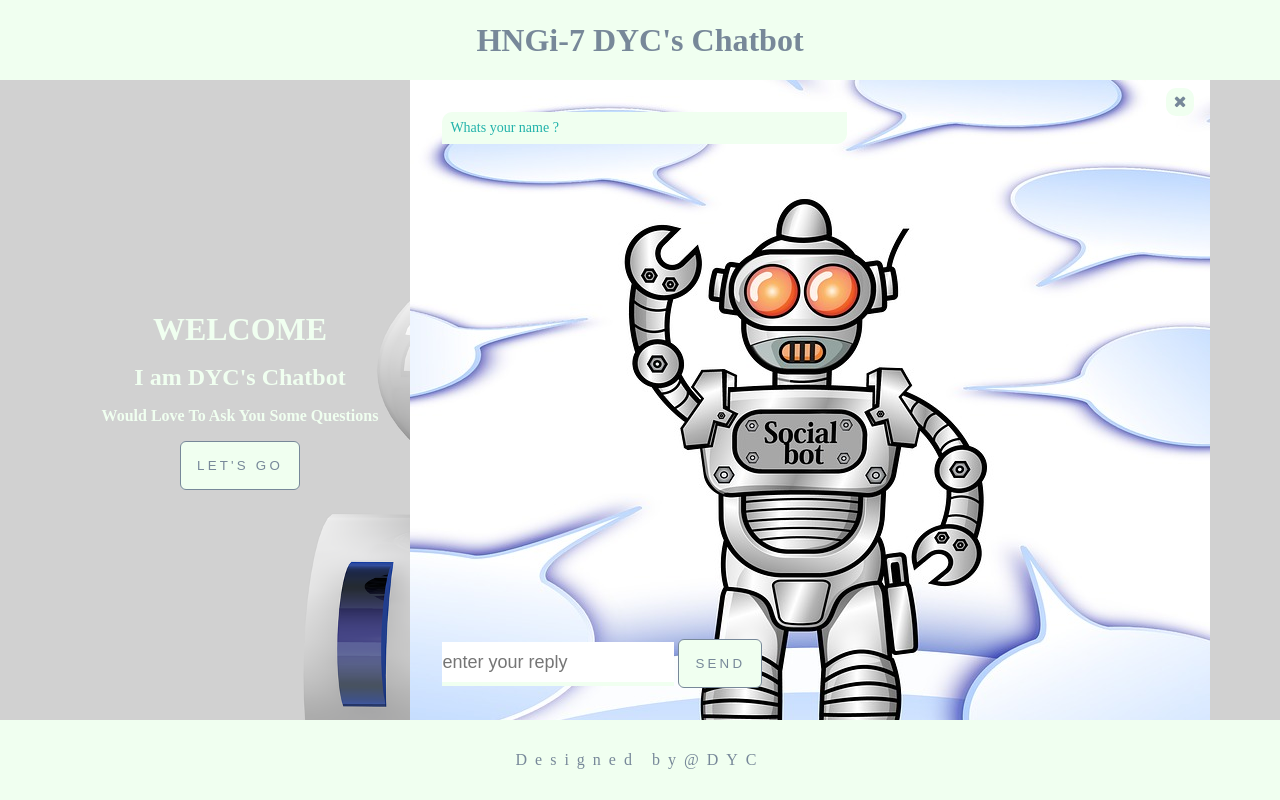
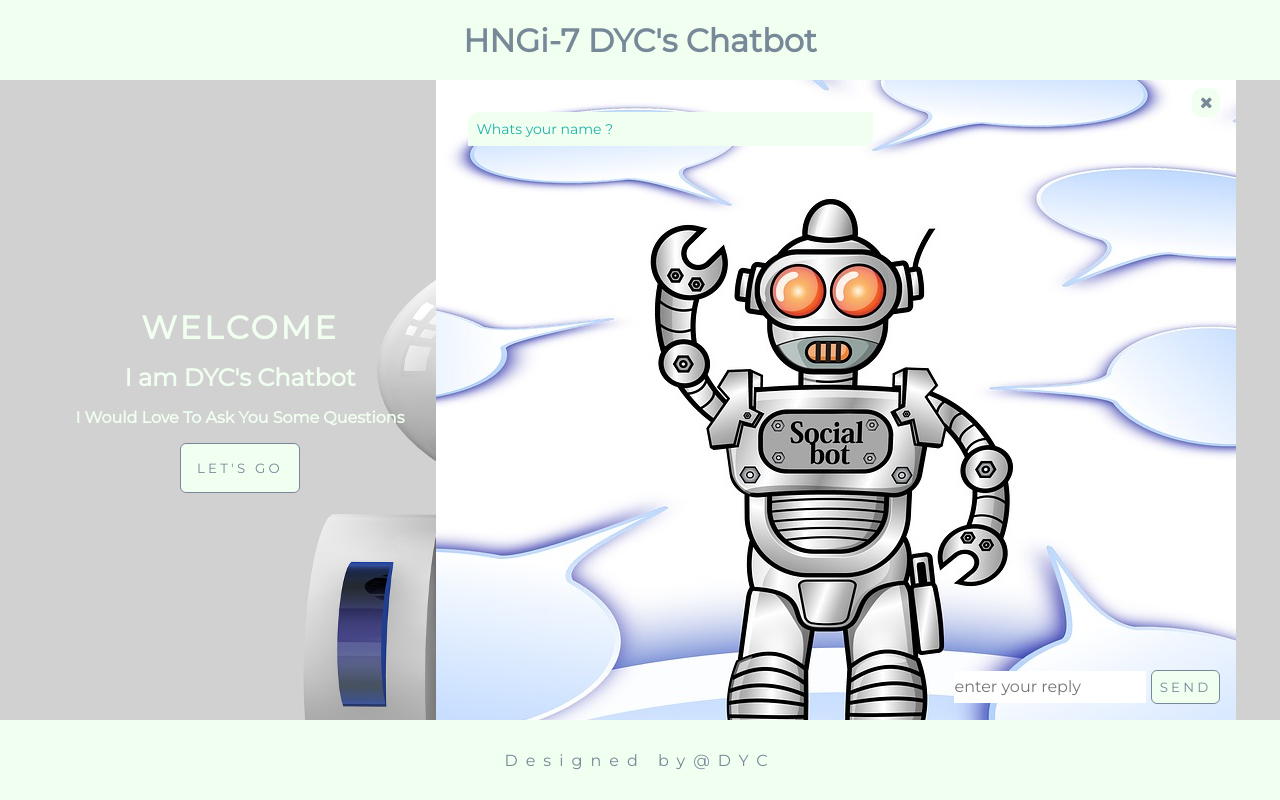
Before and after one commit to Bobaddey/HNGi-7-Chatbot, a plain HTML site: page index.html in a window 1280 px wide. Both pictures are taken after a click on the button "LET'S GO". Drawn offline with Linux system fonts and the light colour scheme; files whose address does not match are found by name.

Commit message:
fixed some bugs and improved UI

```diff
--- a/assets/css/style.css
+++ b/assets/css/style.css
@@ -1,7 +1,10 @@
+@import url("https://fonts.googleapis.com/css2?family=Montserrat:wght@200;400&display=swap");
+
 * {
   box-sizing: border-box;
   padding: 0;
   margin: 0;
+  font-family: "Montserrat", sans-serif;
 }
 
 header {
@@ -33,6 +36,7 @@ main {
 main h1 {
   text-transform: uppercase;
   margin-bottom: 1rem;
+  letter-spacing: 0.2rem;
 }
 main h2 {
   margin-bottom: 1rem;
@@ -56,6 +60,9 @@ main h4 {
 }
 .btn:hover {
   opacity: 0.8;
+}
+#send {
+  padding: 0.5rem;
 }
 .close-btn {
   position: absolute;
@@ -97,10 +104,9 @@ main h4 {
   color: lightslategrey;
 }
 .chatbox-overlay input {
-  line-height: 2.5rem;
-  font-size: 18px;
+  line-height: 2rem;
+  font-size: 16px;
   border: none;
-  border-bottom: 4px solid honeydew;
   color: lightslategrey;
 }
 .chatbox-overlay input:focus {
@@ -108,7 +114,8 @@ main h4 {
 }
 .user-input {
   position: absolute;
-  bottom: 2rem;
+  bottom: 1rem;
+  right: 1rem;
 }
 .chatbox .bot {
   background-color: honeydew;
--- a/assets/js/app.js
+++ b/assets/js/app.js
@@ -26,11 +26,16 @@ const userDetails = {
 let index = 0;
 
 //display bots questions
-function showResponse(index) {
+function showBotResponse(index) {
   let { name, username, track, stage, id } = userDetails;
   switch (index) {
     case 0:
+      if (chatbox.childElementCount > 0) {
+        break;
+      }
+      setTimeout(() => {
         chatbox.innerHTML += `<div class="bot">${questions[index]}</div>`;
+      }, 1000);
       break;
     case 1:
       chatbox.innerHTML += `<div class="bot">Hi, <span>${name}</span>, ${questions[index]}</div>`;
@@ -39,7 +44,7 @@ function showResponse(index) {
       chatbox.innerHTML += `<div class="bot">That's a nice username <span> ${name}</span> , ${questions[index]}</div>`;
       break;
     case 3:
-      chatbox.innerHTML += `<div class="bot">Cool !, ${questions[index]}</div>`;
+      chatbox.innerHTML += `<div class="bot">Awesome!, ${questions[index]}</div>`;
       break;
     case 4:
       chatbox.innerHTML += `<div class="bot">Okay, just one more i promise, ${questions[index]}</div>`;
@@ -48,20 +53,27 @@ function showResponse(index) {
       chatbox.innerHTML += `<div class="bot">Thank you for your response <span>${name}</span>, Here's what i know <br>
        You're <span>${name}</span>, HNG ID:<span> ${id}</span> , slack username:<span> ${username}</span> , on the <span>${track}</span> track, currently on stage<span> ${stage}</span>.</div>`;
       break;
+    case 6:
+      chatbox.innerHTML += `<div class="bot">
+      That would be all for now, please come again next time.</div>`;
+      userInput.disabled = true;
+      break;
     default:
       break;
   }
 }
 // display user input
 function showUserResponse() {
+  if (userInput.value !== "") {
     let response = userInput.value.trim();
     chatbox.innerHTML += `<div class="user">${response}</div>`;
     index++;
     updateDetails(response.toUpperCase(), index);
     setTimeout(() => {
-    showResponse(index);
+      showBotResponse(index);
     }, 3000);
     userInput.value = "";
+  }
 }
 
 // store user input in object
@@ -95,7 +107,7 @@ send.addEventListener("click", () => showUserResponse());
 talk.addEventListener("click", () => {
   container.classList.add("hide");
   chatboxOverlay.classList.add("show-chat");
-  showResponse(0);
+  showBotResponse(0);
 });
 
 //keyboard support for the enter key
--- a/index.html
+++ b/index.html
@@ -18,7 +18,7 @@
       <div class="container">
         <h1>welcome</h1>
         <h2>I am DYC's Chatbot</h2>
-        <h4>would love to ask you some questions</h4>
+        <h4>i would love to ask you some questions</h4>
         <button class="btn" id="talk">let's go</button>
       </div>
       <div class="chatbox-overlay">
```
Lines whose indentation alone changed are shown as unchanged.
